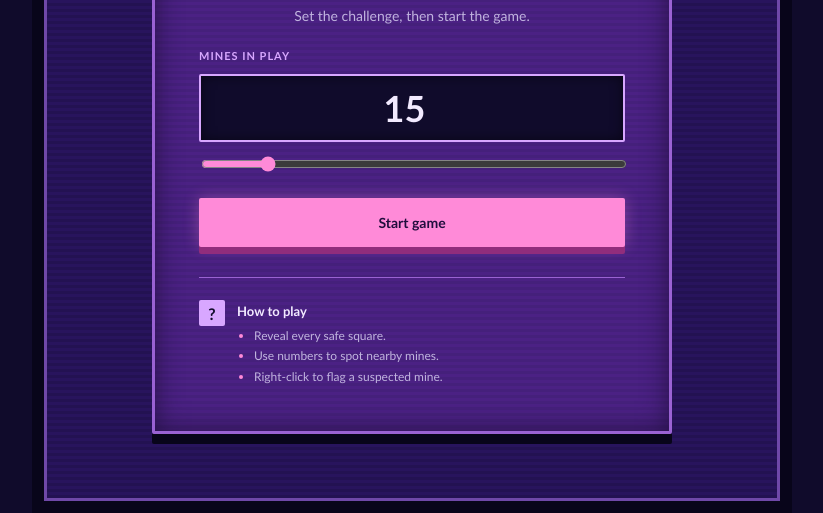
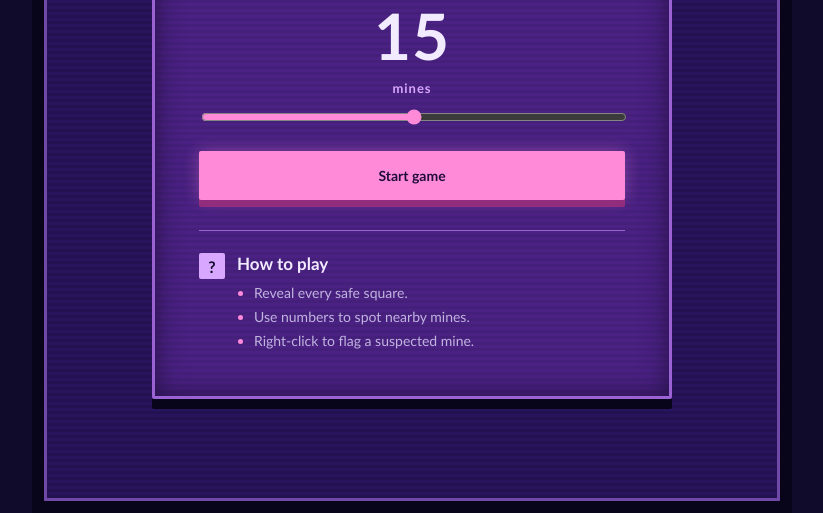
Before and after one commit to audreyfacer/EECS581-Project-1, a website with bundled scripts: page index.html in a window 1280 px wide. Shown: the part 287-800 px from the top of the page, without its empty margins (228-1051 px from the left). Built offline with nearby package versions, Linux system fonts and the light colour scheme.

Commit message:
fixing formatting

```diff
--- a/src/types.ts
+++ b/src/types.ts
@@ -15,8 +15,8 @@
 
 // Board configuration constants.
 export const BOARD_SIZE = 10;
-export const MIN_MINES = 1;
-export const MAX_MINES = BOARD_SIZE * BOARD_SIZE - 1;
+export const MIN_MINES = 10;
+export const MAX_MINES = 20;
 
 // Labels displayed to the player for the 10x10 board.
 export const COLUMN_LABELS = [
--- a/src/ui.ts
+++ b/src/ui.ts
@@ -48,37 +48,28 @@ export function renderStartScreen(onStart: StartGameHandler): void {
 
     const setup = createElement('section', 'setup-panel');
     const setupHeading = createElement('h2', 'panel-title', 'Choose mines');
-    const setupCopy = createElement('p', 'panel-copy', 'Set the challenge, then start the game.');
     const minePicker = createElement('label', 'mine-picker');
-    minePicker.innerHTML = '<span>MINES IN PLAY</span>';
-    const mineInput = document.createElement('input');
-    mineInput.type = 'number';
-    mineInput.min = String(MIN_MINES);
-    mineInput.max = String(MAX_MINES);
-    mineInput.value = '15';
-    mineInput.setAttribute('aria-label', 'Number of mines');
+    const mineReadout = createElement('div', 'mine-readout');
+    const mineCount = createElement('output', 'mine-count', '15');
+    const mineLabel = createElement('span', 'mine-label', 'mines');
     const mineRange = document.createElement('input');
     mineRange.type = 'range';
     mineRange.min = String(MIN_MINES);
     mineRange.max = String(MAX_MINES);
-    mineRange.value = mineInput.value;
+    mineRange.value = '15';
     mineRange.setAttribute('aria-label', 'Number of mines slider');
-    mineInput.addEventListener('input', () => {
-        const value = Math.min(MAX_MINES, Math.max(MIN_MINES, Number(mineInput.value) || MIN_MINES));
-        mineInput.value = String(value);
-        mineRange.value = String(value);
+    mineRange.addEventListener('input', () => {
+        mineCount.textContent = mineRange.value;
     });
-    mineRange.addEventListener('input', () => {
-        mineInput.value = mineRange.value;
-    });
-    minePicker.append(mineInput, mineRange);
+    mineReadout.append(mineCount, mineLabel);
+    minePicker.append(mineReadout, mineRange);
 
     const startButton = createElement('button', 'start-button', 'Start game');
     startButton.type = 'button';
-    startButton.addEventListener('click', () => onStart(Math.min(MAX_MINES, Math.max(MIN_MINES, Number(mineInput.value) || MIN_MINES))));
+    startButton.addEventListener('click', () => onStart(Number(mineRange.value)));
     const instructions = createElement('div', 'instructions');
     instructions.innerHTML = '<span class="instruction-icon">?</span><div><strong>How to play</strong><ul><li>Reveal every safe square.</li><li>Use numbers to spot nearby mines.</li><li>Right-click to flag a suspected mine.</li></ul></div>';
-    setup.append(setupHeading, setupCopy, minePicker, startButton, instructions);
+    setup.append(setupHeading, minePicker, startButton, instructions);
     shell.append(intro, setup);
     app.append(shell);
 }
--- a/style.css
+++ b/style.css
@@ -60,6 +60,9 @@ button { font: inherit; }
 .panel-title { margin: 0; color: var(--ink); font-size: 34px; text-align: center; }
 .panel-copy { margin: 10px 0 25px; color: var(--muted); font-family: 'Trebuchet MS', sans-serif; font-size: 14px; text-align: center; }
 .mine-picker { display: grid; gap: 12px; color: var(--neon); font: 700 11px 'Trebuchet MS', sans-serif; letter-spacing: 1px; }
+.mine-readout { display: grid; justify-items: center; line-height: 1; }
+.mine-count { color: var(--ink); font: 700 64px 'Trebuchet MS', sans-serif; }
+.mine-label { margin-top: 8px; color: var(--neon); font-size: 13px; text-transform: lowercase; }
 .mine-picker input[type='number'] { width: 100%; padding: 10px; color: var(--ink); background: var(--deep); border: 2px solid var(--neon); border-radius: 2px; font: 700 36px 'Trebuchet MS', sans-serif; text-align: center; box-shadow: inset 0 0 12px #0008; }
 .mine-picker input[type='range'] { width: 100%; accent-color: var(--pink); cursor: pointer; }
 .start-button, .new-game-button { font-family: 'Trebuchet MS', sans-serif; }
@@ -67,8 +70,8 @@ button { font: inherit; }
 .start-button:hover { transform: translateY(2px); box-shadow: 0 5px 0 #912d7c, 0 0 20px #ff8ad877; }
 .instructions { display: flex; gap: 12px; margin-top: 30px; padding-top: 22px; color: var(--ink); border-top: 1px solid var(--line); font-family: 'Trebuchet MS', sans-serif; }
 .instruction-icon { display: grid; flex: 0 0 26px; place-items: center; height: 26px; color: var(--deep); background: var(--neon); border-radius: 2px; font-weight: 700; }
-.instructions strong { font-size: 13px; }
-.instructions ul { margin: 7px 0 0; padding-left: 17px; color: var(--muted); font-size: 12px; line-height: 1.7; }
+.instructions strong { font-size: 17px; }
+.instructions ul { margin: 7px 0 0; padding-left: 17px; color: var(--muted); font-size: 14px; line-height: 1.7; }
 .instructions li::marker { color: var(--pink); }
 
 .game-shell { max-width: 980px; margin: auto; padding: 30px clamp(18px, 5vw, 60px) 70px; }
```
